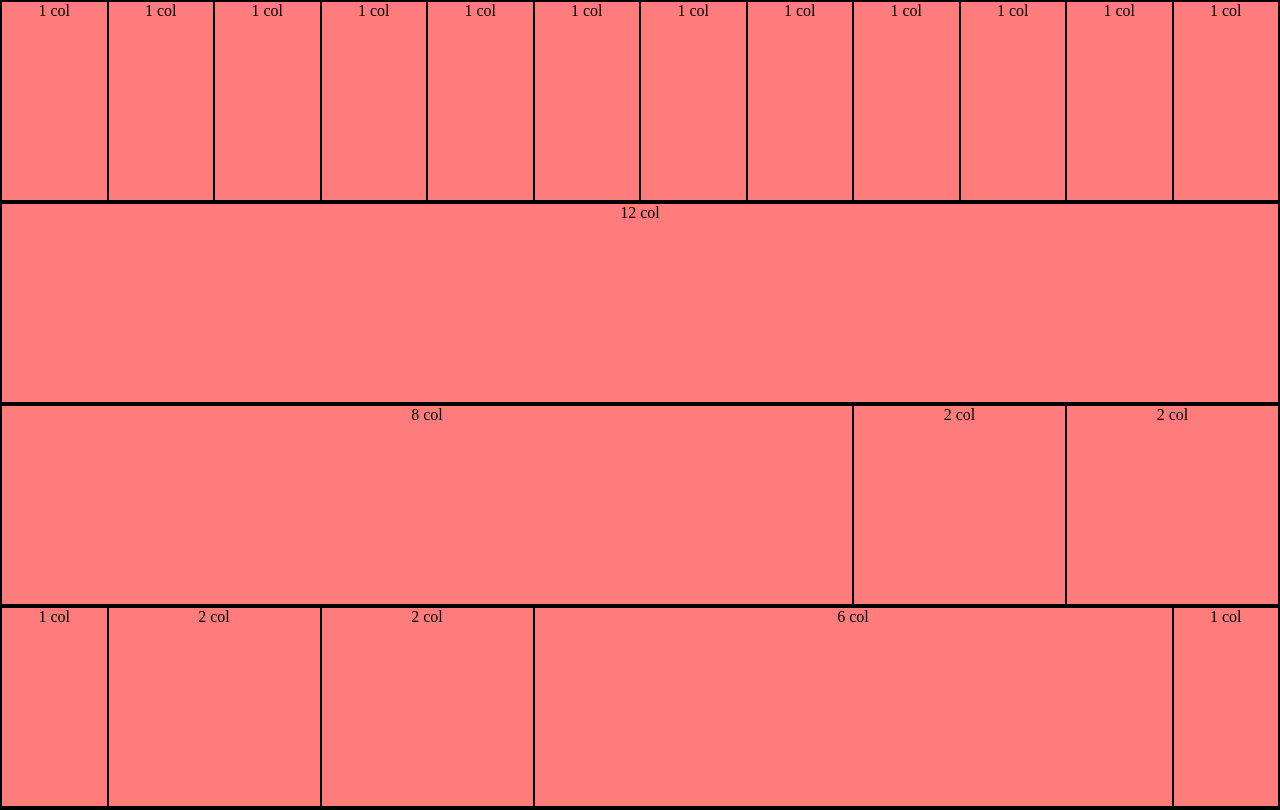
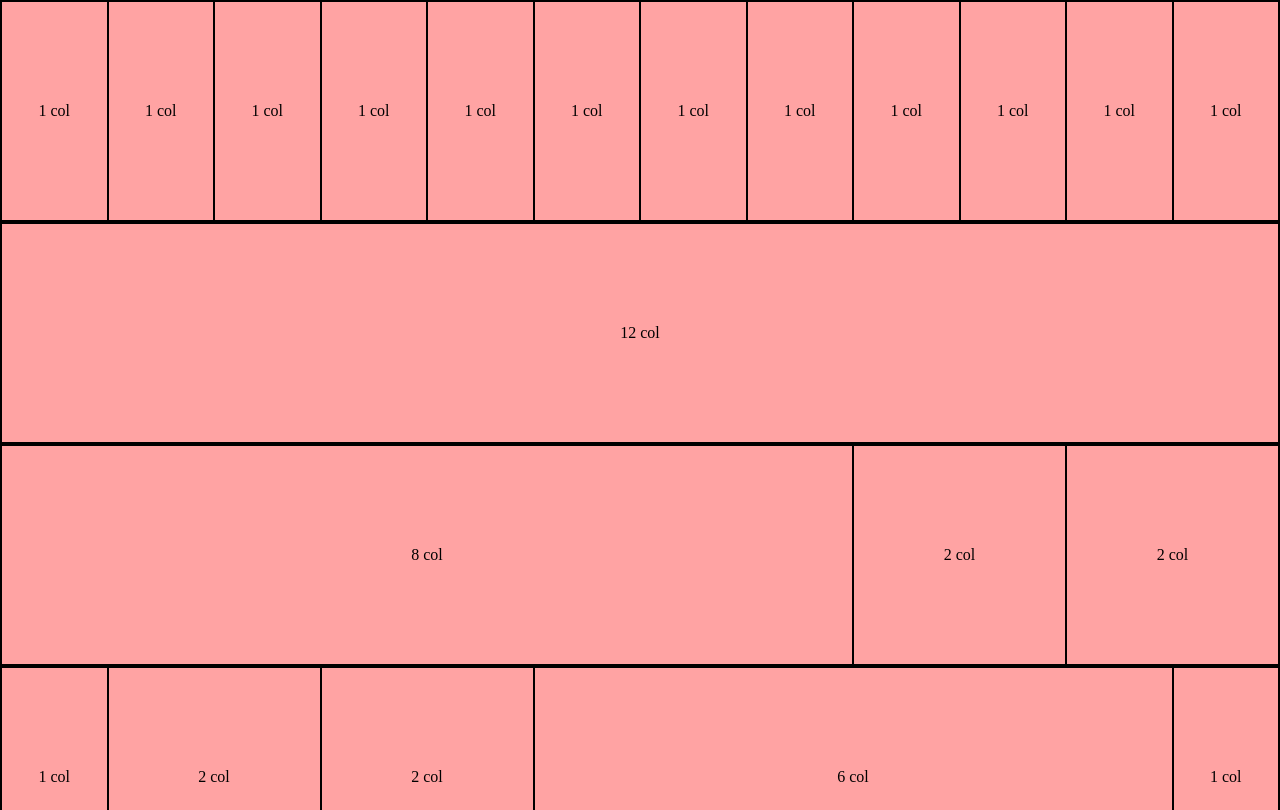
Before and after one commit to jacopo-vinanti96/html-css-12bool, a plain HTML site: page index.html in a window 1280 px wide. Shown: the top 810 px of the page. Drawn offline with Linux system fonts and the light colour scheme.

Commit message:
Esercizio finito

```diff
--- a/css/style.css
+++ b/css/style.css
@@ -1,8 +1,8 @@
 [class*="col-"] {
   float: left;
-  height: 200px;
   border: 1px solid black;
-  background-color: rgba(255, 0, 0, 0.3);
+  background-color: rgba(255, 0, 0, 0.2);
+  padding: 100px 0;
 }
 
 .container {
@@ -12,7 +12,7 @@
 
 .container.row {
   border: 1px solid black;
-  background-color: rgba(255, 0, 0, 0.3);
+  background-color: rgba(255, 0, 0, 0.2);
 }
 
 .row:last-child > [class*="col-"] {
```
